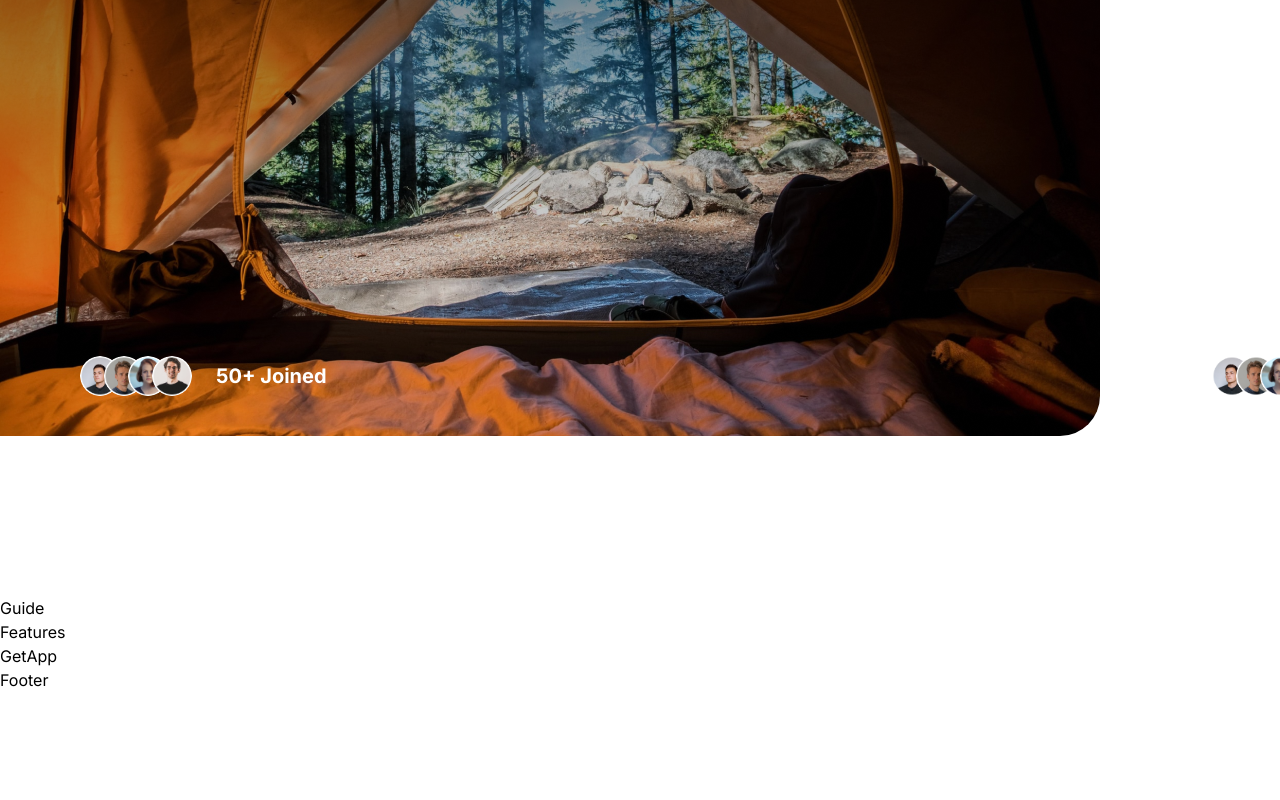
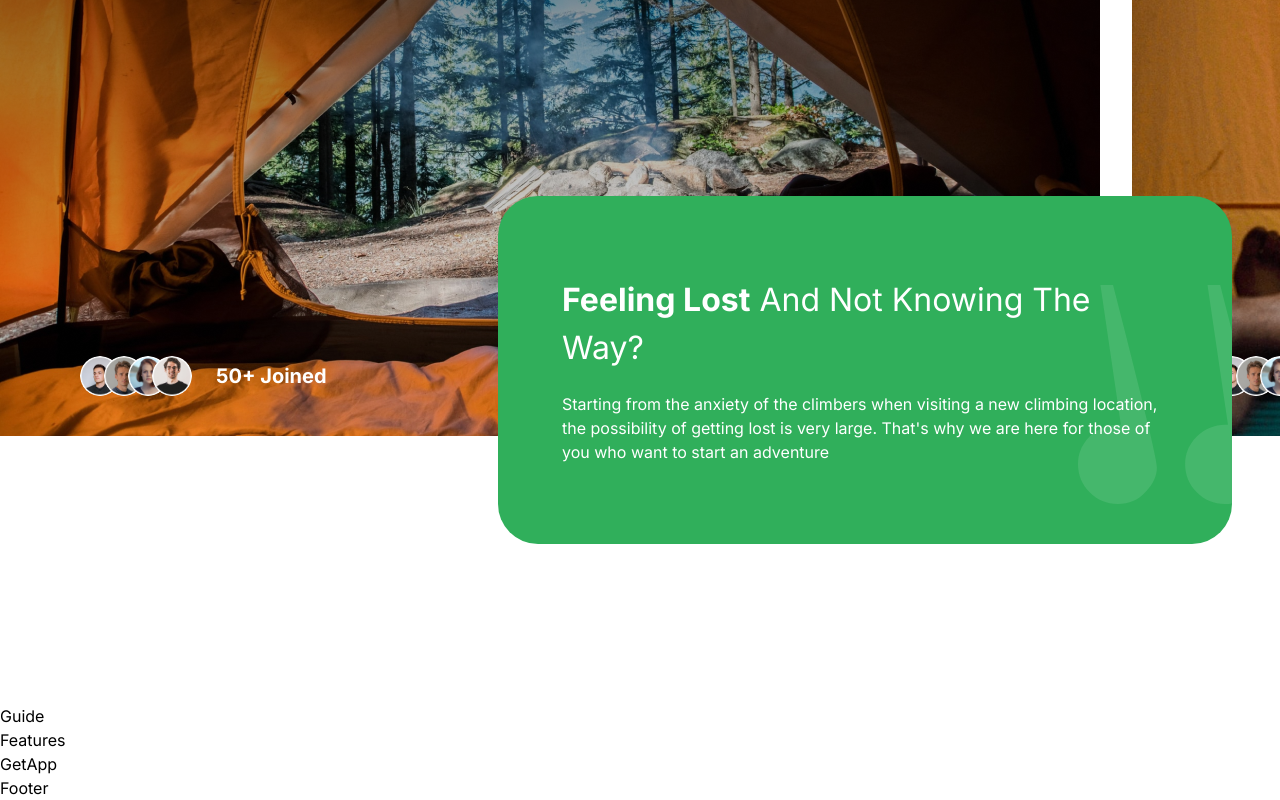
Before and after one commit to seperalta22/travel-app, a Next.js app: page / in a window 1280 px wide. Shown: the part 1139-1939 px from the top of the page. Before the commit the page ends 1831 px from the top, so only its background shows below. Built offline with nearby package versions, Linux system fonts and the light colour scheme.

Commit message:
Refactor Camp component layout

```diff
--- a/components/Camp.tsx
+++ b/components/Camp.tsx
@@ -51,15 +51,41 @@
 
 const Camp = () => {
   return (
-    <section className='2xl:max-container relative flex flex-co py-10 lg:mb-10 lg:py-20 xl:mb-20 '>
-      <div className='hide-scrollbar flex h-[340px] w-full items-start justify-start gap-8 overflow-x-auto lg:h-[400px] xl:h-[640px] '>
+    <section className='2xl:max-container relative flex flex-col py-10 lg:mb-10 lg:py-20 xl:mb-20'>
+      <div className='hide-scrollbar flex h-[340px] w-full items-start justify-start gap-8 overflow-x-auto lg:h-[400px] xl:h-[640px]'>
         <Campsite
           backgroundImage='bg-bg-img-1'
           title='Putuk Truno Camp Area'
           subtitle='Pringen, Pasuruan'
           peopleJoined='50+ Joined'
         />
-        <Campsite />
+        <Campsite
+          backgroundImage='bg-bg-img-2'
+          title='Mountain View Camp'
+          subtitle='Somewhere in the Wilderness'
+          peopleJoined='50+ Joined'
+        />
+      </div>
+
+      <div className='flexEnd mt-10 px-6 lg:-mt-60 lg:mr-6'>
+        <div className='bg-green-50 p-8 lg:max-w-[500px] xl:max-w-[734px] xl:rounded-5xl xl:px-16 xl:py-20 relative w-full overflow-hidden rounded-3xl'>
+          <h2 className='regular-24 md:regular-32 2xl:regular-64 capitalize text-white'>
+            <strong>Feeling Lost</strong> And Not Knowing The Way?
+          </h2>
+          <p className='regular-14 xl:regular-16 mt-5 text-white'>
+            Starting from the anxiety of the climbers when visiting a new
+            climbing location, the possibility of getting lost is very large.
+            That&apos;s why we are here for those of you who want to start an
+            adventure
+          </p>
+          <Image
+            src='/quote.svg'
+            alt='camp-2'
+            width={186}
+            height={219}
+            className='camp-quote'
+          />
+        </div>
       </div>
     </section>
   );
```
